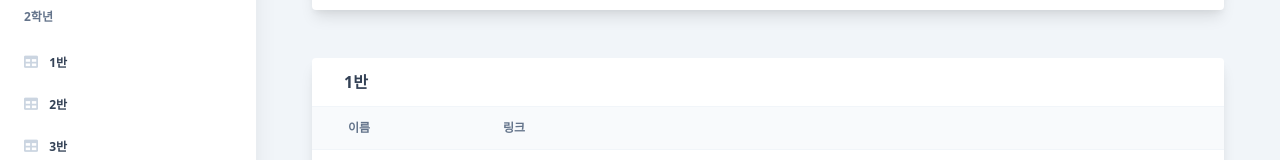
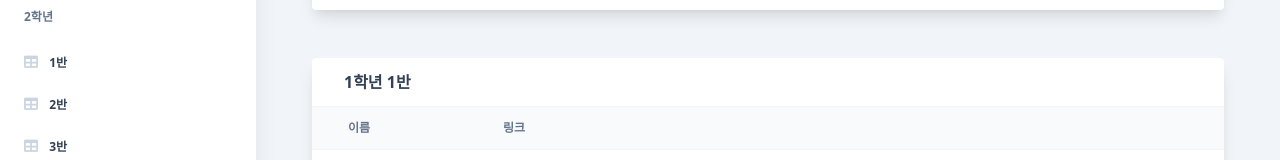
Before and after one commit to github-jademon/PortfolioChk, a Next.js app: page /1/1 in a window 1280 px wide. Shown: the part 385-545 px from the top of the page. Built offline with nearby package versions, Linux system fonts and the light colour scheme.

Commit message:
nothing special

```diff
--- a/pages/[gradeid]/[classid].js
+++ b/pages/[gradeid]/[classid].js
@@ -25,7 +25,7 @@ export default function Table(props) {
   // const { data, error } = useSWR('강현이가 애들 리스트 불러오는 api만들꺼임 ㅇㅇ');
   // if (!data) return <div>로딩 페이지 너가 만들어</div>
   // if (error) return <div>오류 페이지 너가 만들어</div>
-  console.log(props)
+
   return (
     <>
       <div
@@ -43,7 +43,7 @@ export default function Table(props) {
                   (props.color === "light" ? "text-blueGray-700" : "text-white")
                 }
               >
-                {props.classid + "반"}
+                {props.gradeid + "학년 " + props.classid + "반"}
               </h3>
             </div>
           </div>
@@ -108,7 +108,6 @@ export default function Table(props) {
                 </td>
               </tr>
             ))}
-
             </tbody>
           </table>
         </div>
```
